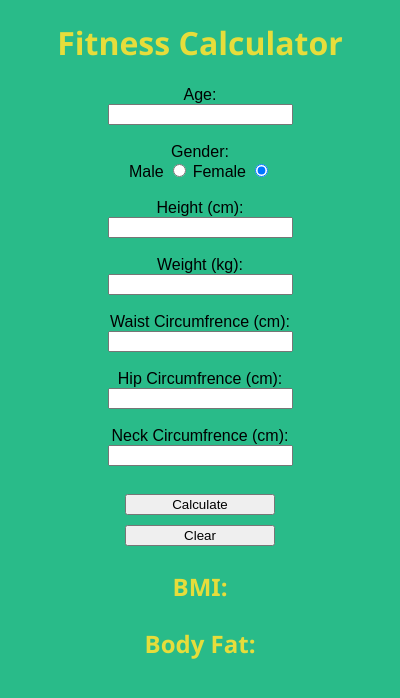
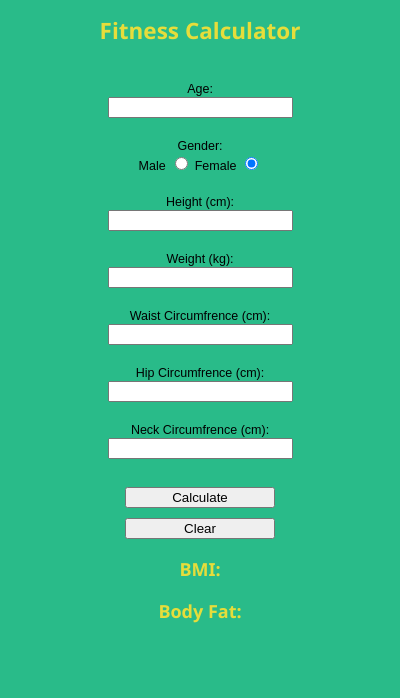
Before and after one commit to Alc2110/BodyCalculator, an Electron app: page index.html in a window 400 px wide. Drawn offline with nearby package versions, Linux system fonts and the light colour scheme; no server answers.

Commit message:
adjust window and text sizes

```diff
--- a/index.html
+++ b/index.html
@@ -8,7 +8,7 @@
 
     <body>
         <form>
-            <h1>Fitness Calculator</h1>
+            <h1>Fitness Calculator</h1><br>
 
             <label for="age">Age:</label><br>
             <input type="number" step=1, id="age", name="age"><br><br>
@@ -21,6 +21,15 @@
                 <label for="female-option">Female</label>
                 <input type="radio" id="female-option" value="Female" name="gender-selector" checked>
             </div><br>
+
+            <!--label for="units-group">Units:</label>
+            <div id="units-group">
+                <label for="metric-option">Metric</label>
+                <input type="radio" id="metric-option" value="Metric" name="units-selector" checked>
+
+                <label for="imperial-option">Imperial</label>
+                <input type="radio" id="imperial-option" value="Imperial" name="units-selector">
+            </div><br-->
 
             <label for="height">Height (cm):</label><br>
             <input type="number" step="any" id="height" name="height"><br><br>
--- a/main.js
+++ b/main.js
@@ -15,8 +15,8 @@ let aboutBox;
 app.on('ready', function(){
     // create window
     mainWindow = new BrowserWindow({
-    width: 500,
-    height: 800,
+    width: 400,
+    height: 720,
     webPreferences: {
         nodeIntegration: true,
         contextIsolation: false,
--- a/styles.css
+++ b/styles.css
@@ -7,6 +7,7 @@ body {
 h1 {
     color: #e6dd3b;
     font-family: 'Segoe UI', Tahoma, Geneva, Verdana, sans-serif;
+    font-size: 22.5px;
 }
 
 h2 {
@@ -16,6 +17,7 @@ h2 {
 
 label {
     font-family: Arial, Helvetica, sans-serif;
+    font-size: 12.5px;
 }
 
 #calculate-button {
@@ -41,3 +43,7 @@ label {
     text-align: left;
     margin: 10px 10px 10px 10px;
 }
+
+#results-group {
+    font-size: 12px;
+}
```
